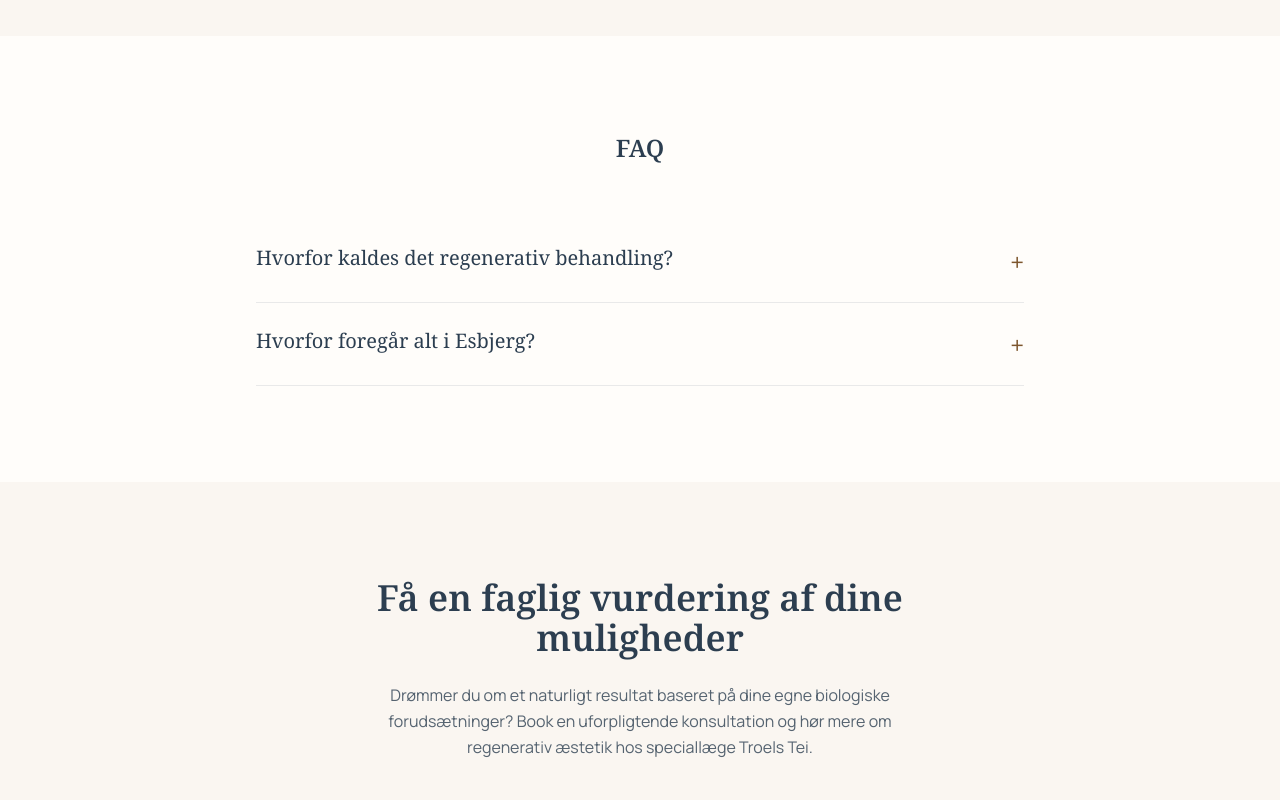
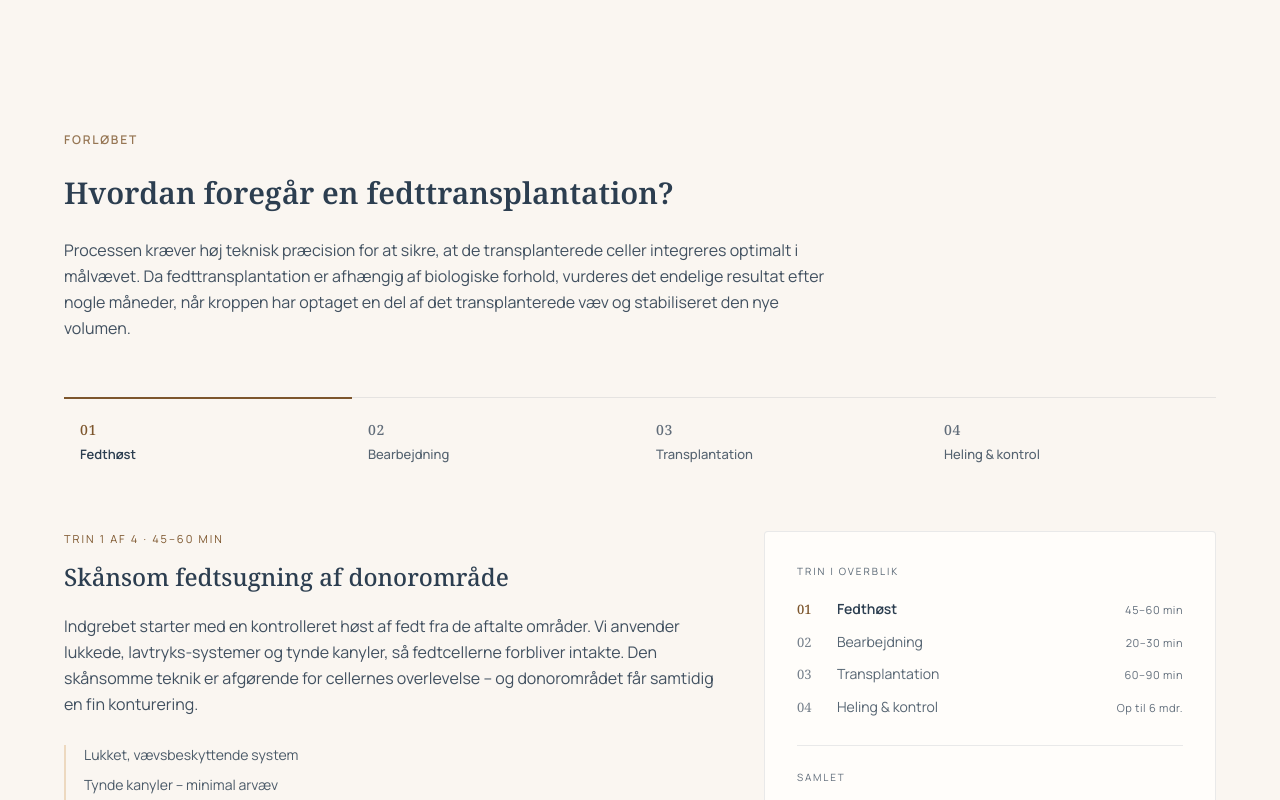
Before and after one commit to brystcenteresbjerg/brystcenter-esbjerg, a Next.js app: page /behandlinger/fedttransplantation in a window 1280 px wide. Shown: the part 1940-2740 px from the top of the page. Built offline with nearby package versions, Linux system fonts and the light colour scheme.

Commit message:
ad stepper component to fedtransplantation page

```diff
--- a/src/app/behandlinger/fedttransplantation/page.tsx
+++ b/src/app/behandlinger/fedttransplantation/page.tsx
@@ -1,7 +1,8 @@
 import { ArrowUp, Sparkles, Zap } from "lucide-react";
-import { cta, faqItems, features, intro, introQuote } from "@/data/behandlinger/fedttransplantation";
+import { cta, faqItems, features, forloebetSection, forloebetSteps, intro, introQuote } from "@/data/behandlinger/fedttransplantation";
 
 import CtaSection from "@/components/sections/CtaSection";
+import ForlobetStepper from "@/components/sections/ForlobetStepper";
 import FeaturesSection from "@/components/sections/FeaturesSection";
 import Image from "next/image";
 import type { Metadata } from "next";
@@ -76,6 +77,14 @@ export default function Page() {
         }))}
       />
 
+      {/* ── FORLØBET ─────────────────────────────────────────────── */}
+      <ForlobetStepper
+        label={forloebetSection.label}
+        heading={forloebetSection.heading}
+        body={forloebetSection.body}
+        steps={forloebetSteps}
+      />
+
       {/* ── FAQ ──────────────────────────────────────────────────── */}
       <div className="px-8 lg:px-16 py-24 bg-surface">
         <div className="max-w-3xl mx-auto">
--- a/src/data/behandlinger/bfo-eget-fedt-lipofilling.ts
+++ b/src/data/behandlinger/bfo-eget-fedt-lipofilling.ts
@@ -81,7 +81,7 @@ export const forloebetSteps: ForlobetStep[] = [
   {
     n: "03",
     label: "Transplantation",
-    title: "Præcis micro-injektion i brystet",
+    title: "Præcis micro-injektion",
     body: "Fedtet placeres i mange små depoter gennem 2–3 mm kanyler – i flere lag og fra forskellige indstik for at opnå en jævn, tredimensionel fordeling. Den fine spredning sikrer, at hver enkelt fedtcelle hurtigt får adgang til ilt og blodforsyning, hvilket er forudsætningen for permanent integration. Vi overkorrigerer typisk en smule, da kroppen naturligt absorberer 20–40 % af det indsatte fedt.",
     bullets: ["Multi-layer micro-droplet teknik", "2–3 mm indstik – næsten usynlige ar", "Bevidst overkorrektion 20–30 %"],
     duration: "60–90 min",
--- a/src/data/behandlinger/fedttransplantation.ts
+++ b/src/data/behandlinger/fedttransplantation.ts
@@ -41,3 +41,44 @@ export const features: FeatureItem[] = [
     text: "Vi kan blødgøre stramt arvæv og forbedre hudens elasticitet efter tidligere operationer eller strålebehandling.",
   },
 ];
+
+export const forloebetSection: SectionContent = {
+  label: "Forløbet",
+  heading: "Hvordan foregår en fedttransplantation?",
+  body: "Processen kræver høj teknisk præcision for at sikre, at de transplanterede celler integreres optimalt i målvævet. Da fedttransplantation er afhængig af biologiske forhold, vurderes det endelige resultat efter nogle måneder, når kroppen har optaget en del af det transplanterede væv og stabiliseret den nye volumen.",
+};
+
+export const forloebetSteps = [
+  {
+    n: "01",
+    label: "Fedthøst",
+    title: "Skånsom fedtsugning af donorområde",
+    body: "Indgrebet starter med en kontrolleret høst af fedt fra de aftalte områder. Vi anvender lukkede, lavtryks-systemer og tynde kanyler, så fedtcellerne forbliver intakte. Den skånsomme teknik er afgørende for cellernes overlevelse – og donorområdet får samtidig en fin konturering.",
+    bullets: ["Lukket, vævsbeskyttende system", "Tynde kanyler – minimal arvæv", "Konturering af mave / hofter / lår"],
+    duration: "45–60 min",
+  },
+  {
+    n: "02",
+    label: "Bearbejdning",
+    title: "Rensning og koncentration af fedtvæv",
+    body: "Det høstede væv overføres til et lukket, sterilt kredsløb, hvor olie, blod og bedøvelsesvæske separeres fra de levedygtige fedtceller og stamceller. Resultatet er et koncentreret, rent transplantat – kun det bedst egnede væv injiceres tilbage.",
+    bullets: ["Sterilt, lukket kredsløb", "Adskillelse af olie og bedøvelse", "Bevarelse af regenerative celler"],
+    duration: "20–30 min",
+  },
+  {
+    n: "03",
+    label: "Transplantation",
+    title: "Præcis micro-injektion",
+    body: "Fedtet placeres i mange små depoter gennem 2–3 mm kanyler – i flere lag og fra forskellige indstik for at opnå en jævn, tredimensionel fordeling. Den fine spredning sikrer, at hver enkelt fedtcelle hurtigt får adgang til ilt og blodforsyning, hvilket er forudsætningen for permanent integration. Vi overkorrigerer typisk en smule, da kroppen naturligt absorberer 20–40 % af det indsatte fedt.",
+    bullets: ["Multi-layer micro-droplet teknik", "2–3 mm indstik – næsten usynlige ar", "Bevidst overkorrektion 20–30 %"],
+    duration: "60–90 min",
+  },
+  {
+    n: "04",
+    label: "Heling & kontrol",
+    title: "Restitution og endelig vurdering",
+    body: "De første dage er præget af mild ømhed og hævelse. De fleste er tilbage på let kontorarbejde efter 1–2 uger. Det transplanterede væv etablerer egen blodforsyning over de første 3–4 måneder, og det endelige resultat vurderes ved kontrol efter ca. 6 måneder, når volumen har stabiliseret sig.",
+    bullets: ["Tilbage på job efter 1–2 uger", "Stabilisering 3–6 måneder", "Endelig kontrol efter 6 måneder"],
+    duration: "Op til 6 mdr.",
+  },
+];
```
